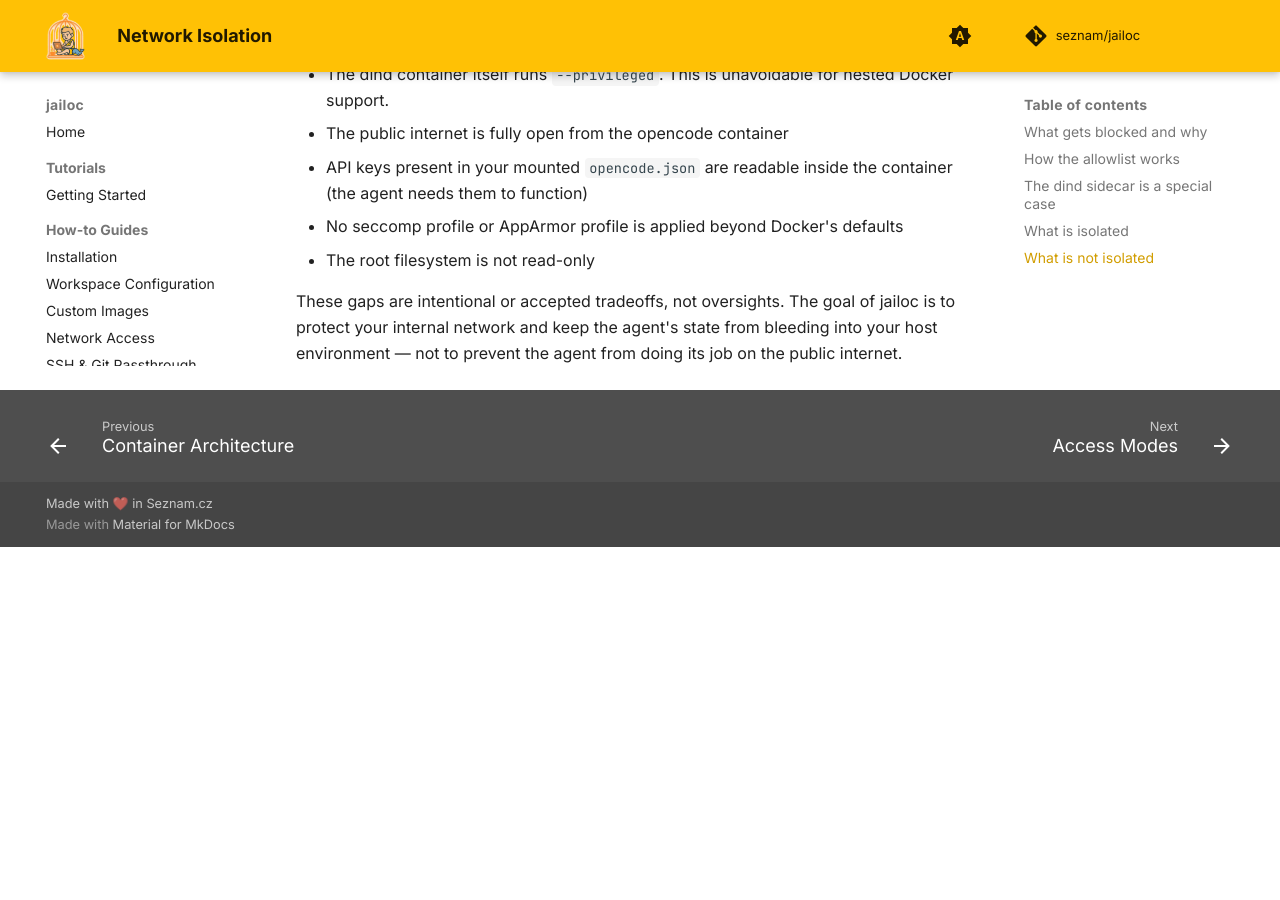
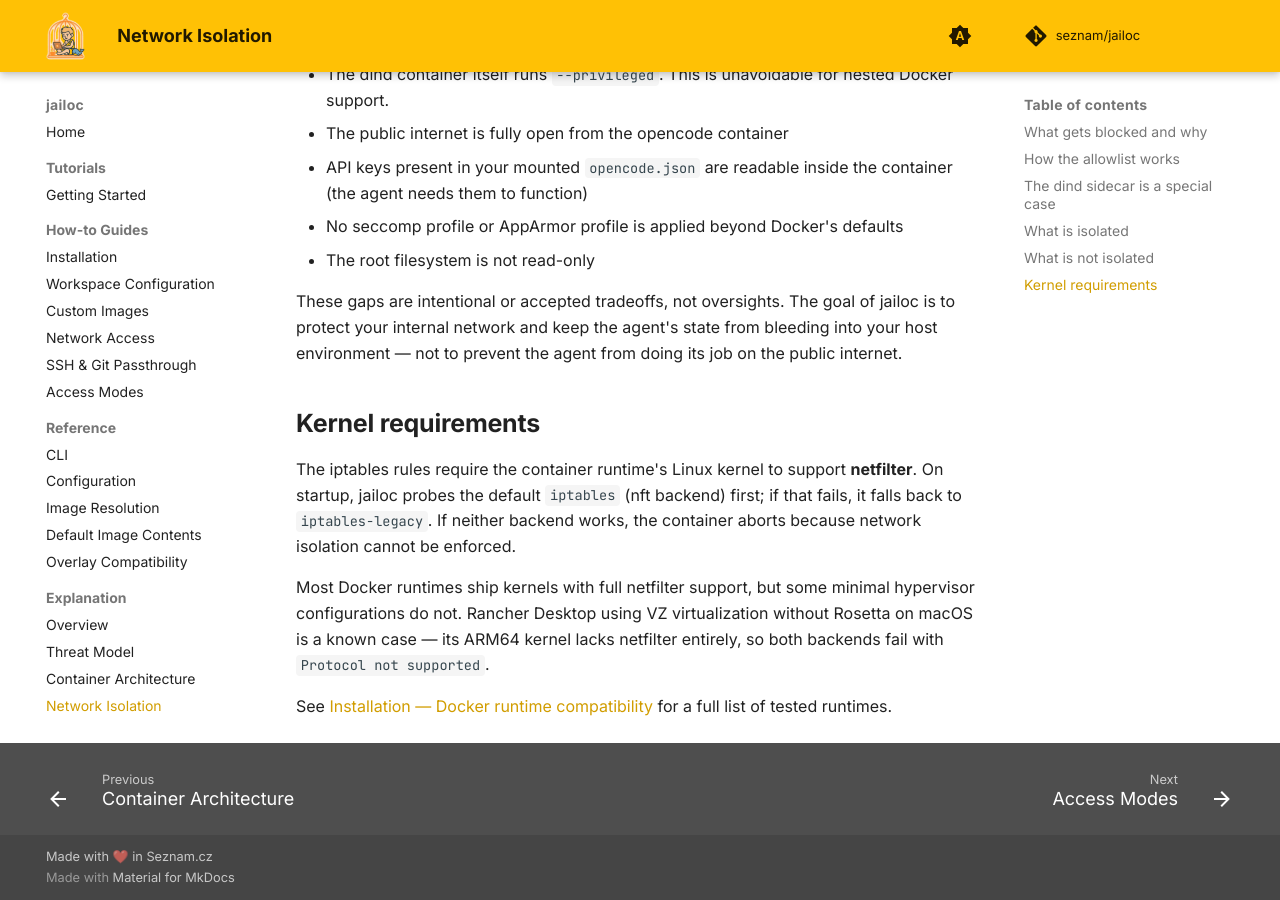
Before and after one commit to speedo17/jailoc, an MkDocs documentation site: the page built from docs/explanation/network-isolation.md, in a window 1280 px wide and 900 px high, scrolled down 2632 px. Built offline with MkDocs 1.6.1 and Material for MkDocs 9.7.7, drawn with Linux system fonts in a browser that asks for light colours; comment, search, counter and statistics services are not loaded; before the commit the page ends 3179 px from its top, so only the background shows below that.

Commit message:
fix(embed): fall back to iptables-legacy when nft backend is unsupported (#74)
* fix(embed): fall back to iptables-legacy when nft backend is unsupported

Rancher Desktop with VZ virtualization (no Rosetta) runs a minimal
ARM64 kernel that lacks CONFIG_NF_TABLES. The entrypoint now probes
iptables-nft first, falls back to iptables-legacy, and aborts if
neither works — network isolation is never silently skipped.

* docs(installation): add Docker runtime compatibility matrix

* fix(entrypoint): include actual error in iptables fallback message

* docs: clarify iptables fallback chain in runtime compatibility notes

* chore: bump Go to 1.26.2

* chore: revert Go version to 1.26.1 (nixpkgs-unstable lacks 1.26.2)

---------

Co-authored-by: OpenCode Agent <agent@opencode>

```diff
--- a/docs/explanation/network-isolation.md
+++ b/docs/explanation/network-isolation.md
@@ -60,3 +60,11 @@ Any containers the agent starts through dind inherit the dind daemon's network c
 - The root filesystem is not read-only
 
 These gaps are intentional or accepted tradeoffs, not oversights. The goal of jailoc is to protect your internal network and keep the agent's state from bleeding into your host environment — not to prevent the agent from doing its job on the public internet.
+
+## Kernel requirements
+
+The iptables rules require the container runtime's Linux kernel to support **netfilter**. On startup, jailoc probes the default `iptables` (nft backend) first; if that fails, it falls back to `iptables-legacy`. If neither backend works, the container aborts because network isolation cannot be enforced.
+
+Most Docker runtimes ship kernels with full netfilter support, but some minimal hypervisor configurations do not. Rancher Desktop using VZ virtualization without Rosetta on macOS is a known case — its ARM64 kernel lacks netfilter entirely, so both backends fail with `Protocol not supported`.
+
+See [Installation — Docker runtime compatibility](../how-to/installation.md#docker-runtime-compatibility) for a full list of tested runtimes.
```
Also changed, not shown: docs/how-to/installation.md (+25 -0 lines), 1 other file.
